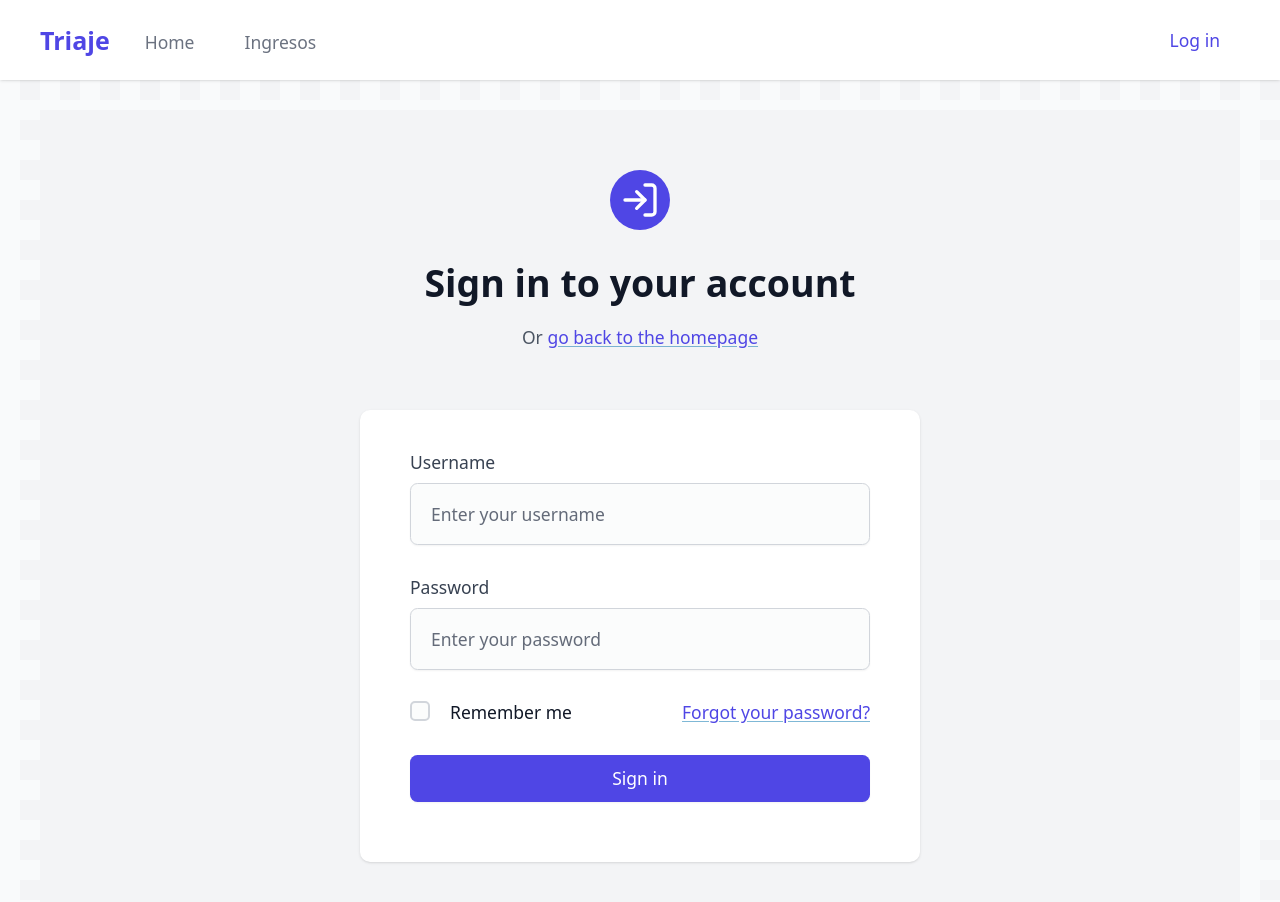
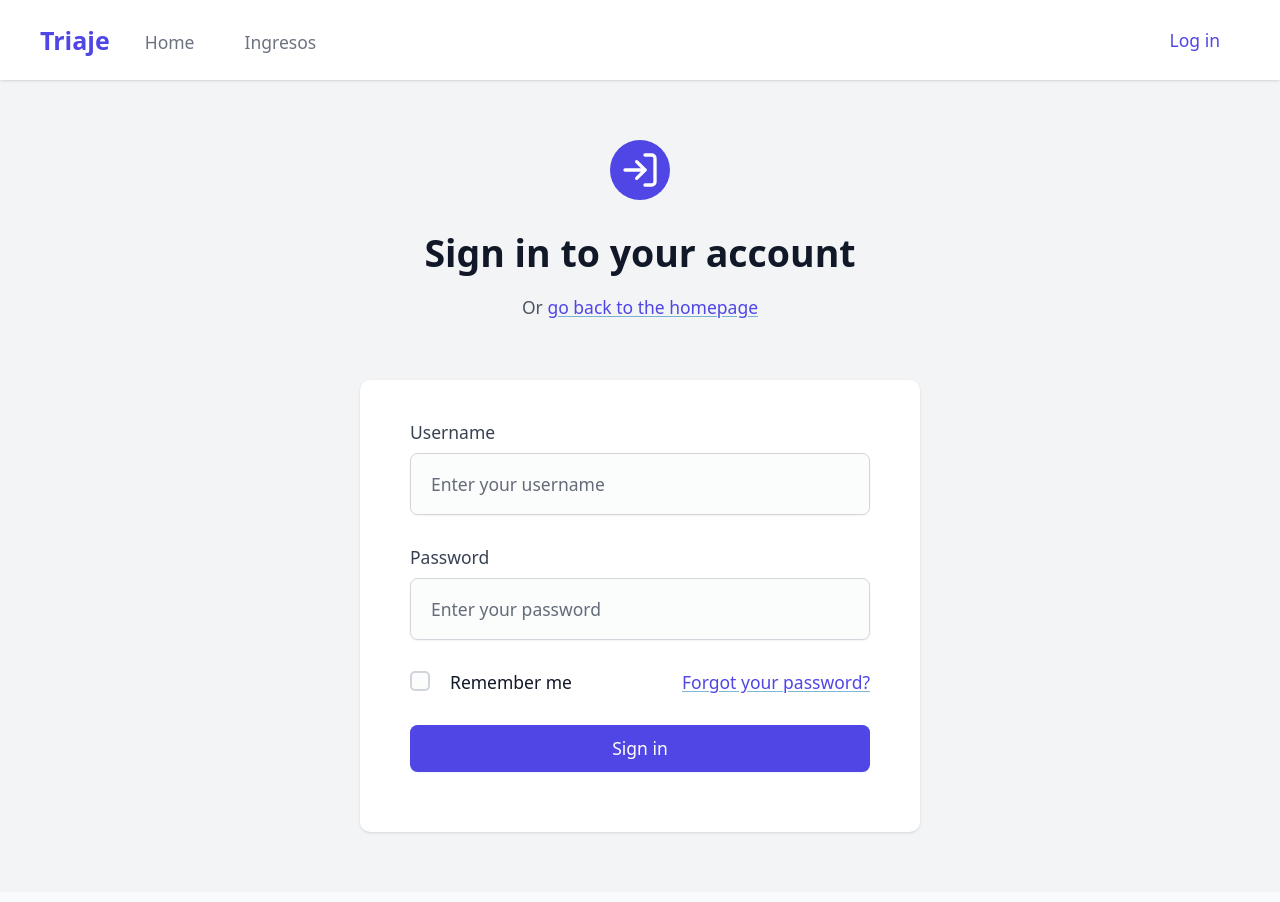
Before and after one commit to danielparrillas/igf-triage-hospitales-tiempo-real, a React (Vite) app in the folder client/: page /login in a window 1280 px wide. Shown: the top 902 px of the page. Built offline with nearby package versions, Linux system fonts and the light colour scheme; no server answers.

Commit message:
feat: :lipstick: mejora de estilos

```diff
--- a/client/src/App.tsx
+++ b/client/src/App.tsx
@@ -13,7 +13,7 @@ function App() {
     <AuthProvider>
       <Router>
         <div className="relative min-h-screen flex flex-col">
-          <nav className="bg-white backdrop-blur shadow sticky top-0 w-full z-10">
+          <nav className="bg-white shadow sticky top-0 w-full z-10">
             <div className="w-full mx-auto px-4 sm:px-6 lg:px-8">
               <div className="flex justify-between h-16">
                 <div className="flex">
@@ -34,7 +34,7 @@ function App() {
               </div>
             </div>
           </nav>
-          <div className="w-full flex flex-col grow max-w-7xl mx-auto py-6 sm:px-6 lg:px-8">
+          <div className="relative w-full h-full flex flex-col grow mx-auto">
             <Routes>
               <Route path="/" element={<HomePage />} />
               <Route path="/login" element={<LoginPage />} />
@@ -47,10 +47,12 @@ function App() {
                 }
               />
             </Routes>
+            <div className="absolute">
+              <Toaster richColors />
+            </div>
           </div>
         </div>
       </Router>
-      <Toaster richColors />
     </AuthProvider>
   )
 }
--- a/client/src/index.css
+++ b/client/src/index.css
@@ -4,40 +4,14 @@
 @tailwind components;
 @tailwind utilities;
 
-.pattern {
-	background-color: #f9fafb;
-	opacity: 0.8;
-	background-image: linear-gradient(45deg, #f3f4f6 50%, #f9fafb 50%);
-	background-size: 31px 31px;
+html {
+	background:
+		radial-gradient(#e2e8f0 3px, transparent 4px),
+		radial-gradient(#e2e8f0 3px, transparent 4px),
+		linear-gradient(#f8fafc 4px, transparent 0),
+		linear-gradient(45deg, transparent 74px, transparent 75px, #e2e8f0 75px, #e2e8f0 76px, transparent 77px, transparent 109px),
+		linear-gradient(-45deg, transparent 75px, transparent 76px, #e2e8f0 76px, #e2e8f0 77px, transparent 78px, transparent 109px),
+		#f8fafc;
+	background-size: 109px 109px, 109px 109px, 100% 6px, 109px 109px, 109px 109px;
+	background-position: 54px 55px, 0px 0px, 0px 0px, 0px 0px, 0px 0px;
 }
-
-html {
-	--s: 100px;
-	/* control the size*/
-	--c1: #f3f4f6;
-	--c2: #f9fafb;
-
-	--_g: #0000 90deg, var(--c1) 0;
-	background:
-		conic-gradient(from 90deg at 2px 2px, var(--_g)),
-		conic-gradient(from 90deg at 1px 1px, var(--_g)),
-		var(--c2);
-	background-size: var(--s) var(--s), calc(var(--s)/5) calc(var(--s)/5);
-}
-
-html {
-	--s: 20px;
-	/* control the size*/
-	--c1: #f9fafb;
-	--c2: #f9fafb;
-	--c3: #f3f4f6;
-
-	--g: var(--s);
-	/* gap between lines */
-	background:
-		conic-gradient(at var(--s) calc(100% - var(--s)), #0000 270deg, var(--c1) 0) calc(var(--s) + var(--g)) 0,
-		linear-gradient(var(--c2) var(--s), #0000 0) 0 var(--g),
-		conic-gradient(at var(--s) calc(100% - var(--s)), #0000 90deg, var(--c2) 0 180deg, var(--c1) 0),
-		var(--c3);
-	background-size: calc(2*(var(--s) + var(--g))) calc(2*(var(--s) + var(--g)));
-}
--- a/client/src/pages/recepcion/components/ingreso-dialog-new-form.tsx
+++ b/client/src/pages/recepcion/components/ingreso-dialog-new-form.tsx
@@ -56,7 +56,7 @@ export function IngresoDialogNewForm() {
   return (
     <div>
       <button onClick={() => setOpen(true)} className="p-2 text-xs bg-blue-700">
-        Nuevo ingreso
+        Nuevo
       </button>
       <dialog open={open}>
         <article>
--- a/client/src/pages/recepcion/ingresos-page.tsx
+++ b/client/src/pages/recepcion/ingresos-page.tsx
@@ -57,14 +57,14 @@ export default function IngresosPage() {
     }
   }, [socket])
   return (
-    <main>
-      <header className="flex justify-between mb-4">
-        <h4>Ingresos</h4>
+    <main className="flex flex-col grow py-4 sm:px-6 lg:px-8 overflow-hidden min-w-full">
+      <header className="flex gap-4 mb-4">
+        <h4 className="text-gray-800">Ingresos</h4>
         <IngresoDialogNewForm />
       </header>
-      <section className="bg-white p-2 shadow border rounded">
-        <table className="text-xs">
-          <thead>
+      <section className="bg-white grow px-2 shadow border rounded max-h-[75vh] overflow-y-auto">
+        <table className="text-xs w-full min-w-full">
+          <thead className="sticky top-0">
             <tr>
               <th scope="col">#</th>
               <th scope="col">Urgencia</th>
```
